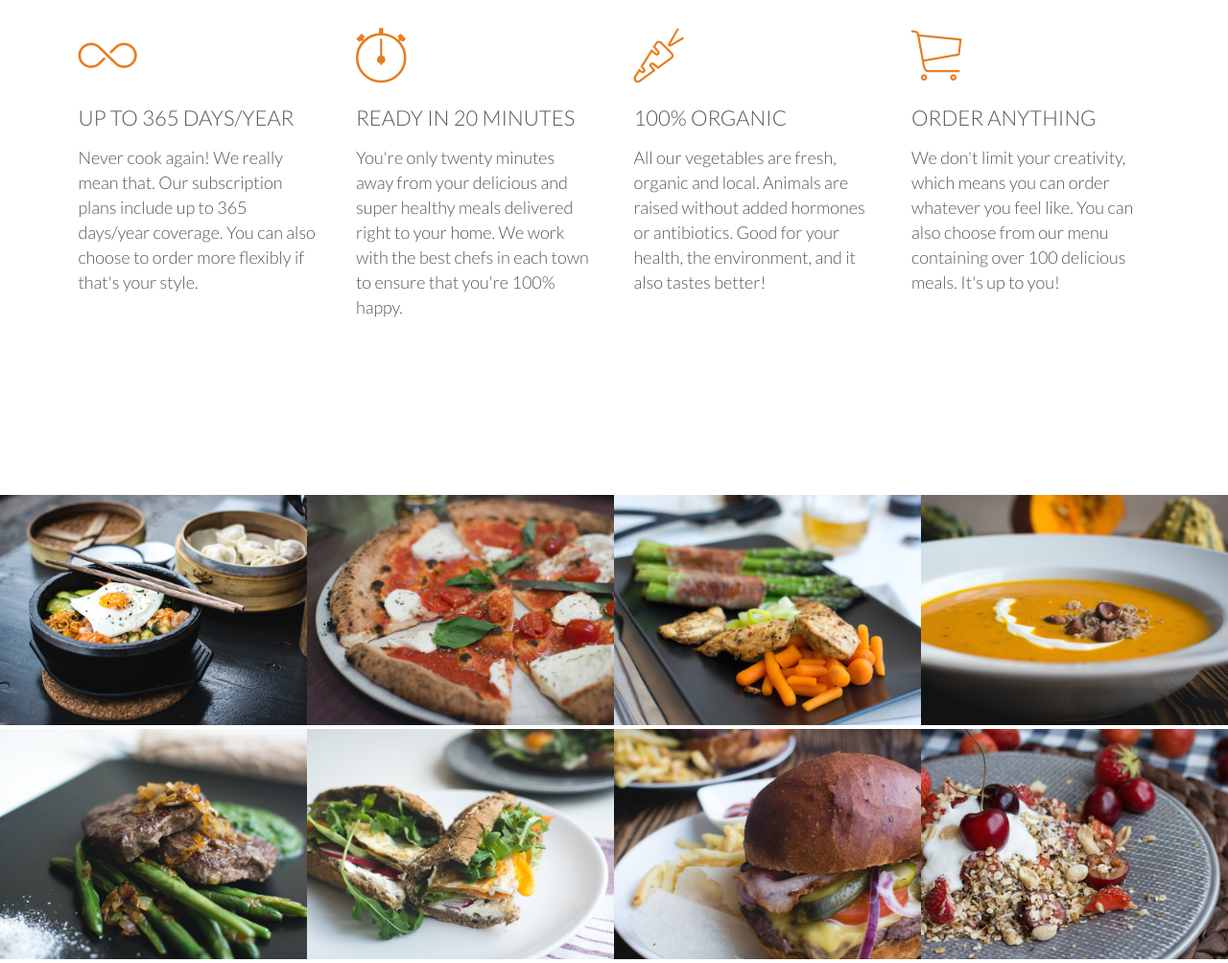
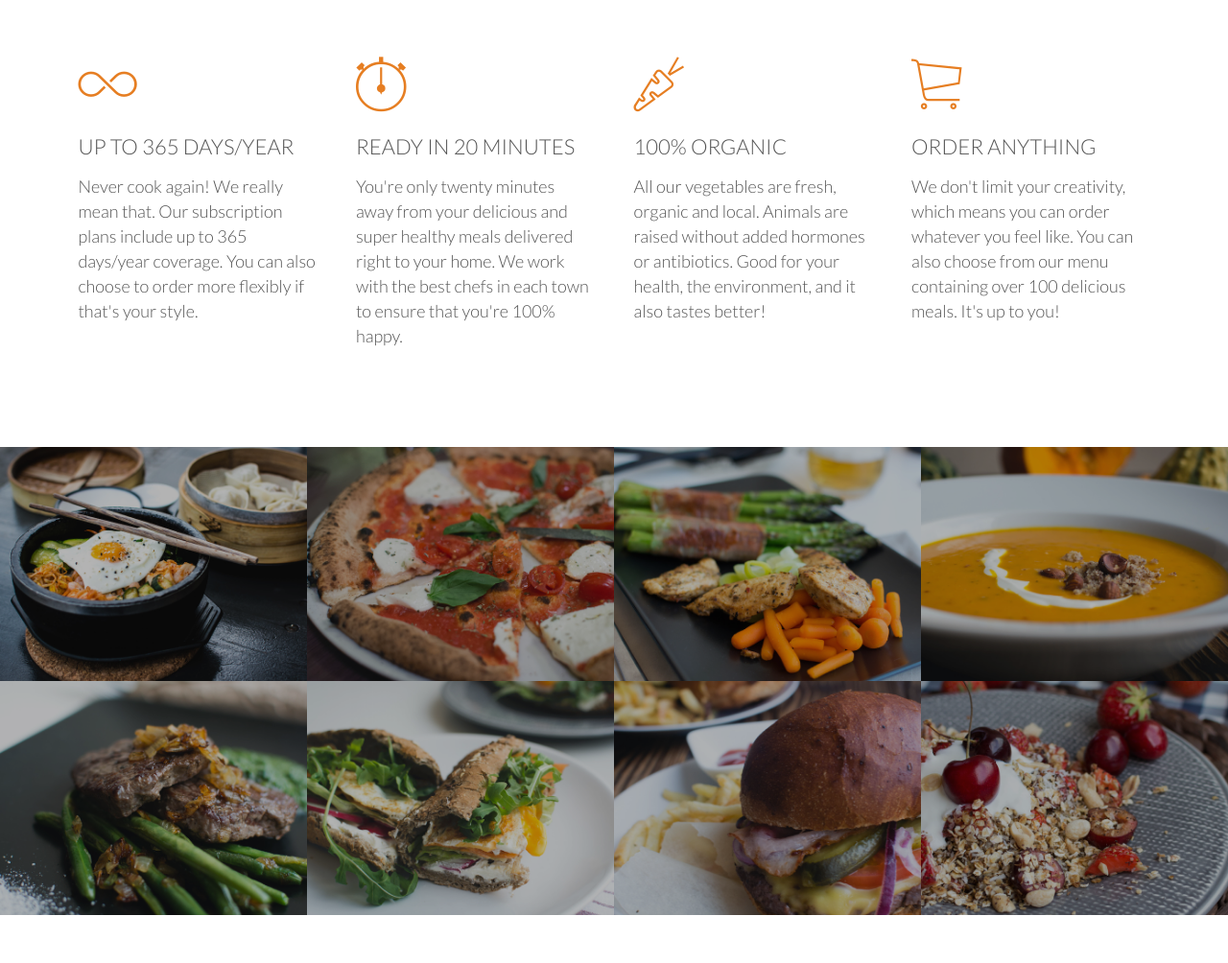
Before and after one commit to obiwan31415/responsive-websites, a plain HTML site: page Omnifood/index.html in a window 1280 px wide. Shown: the part 1052-2056 px from the top of the page at 96% size. After the commit the page ends 2006 px from the top, so only its background shows below. Drawn offline with Linux system fonts and the light colour scheme; files whose address does not match are found by name.

Commit message:
Finished building the favorite meals section - Part 2 Added transitions to photos. Added margin before boxes in features section.

```diff
--- a/Omnifood/resources/css/style.css
+++ b/Omnifood/resources/css/style.css
@@ -202,8 +202,20 @@ header {
 }
 
 /* ----------------------------------*/
+/* FEATURES */
+/* ----------------------------------*/
+
+.section-features .long-copy {
+    margin-bottom: 30px;
+}
+
+/* ----------------------------------*/
 /* MEALS */
 /* ----------------------------------*/
+
+.section-meals {
+    padding: 0;
+}
 
 .meals-showcase {
     list-style: none;
@@ -219,9 +231,19 @@ header {
 .meal-photo {
     width: 100%;
     margin: 0;
+    overflow: hidden;
+    background-color: #000;
 }
 
 .meal-photo img {
+    opacity: 0.7;
     width: 100%;
     height: auto;
+    transform: scale(1.15);
+    transition: transform 0.5s, opacity 0.5s;
 }
+
+.meal-photo img:hover {
+    opacity: 1;
+    transform: scale(1.03);
+}
```
Also changed, not shown: Omnifood/index.html (+0 -2 lines).
